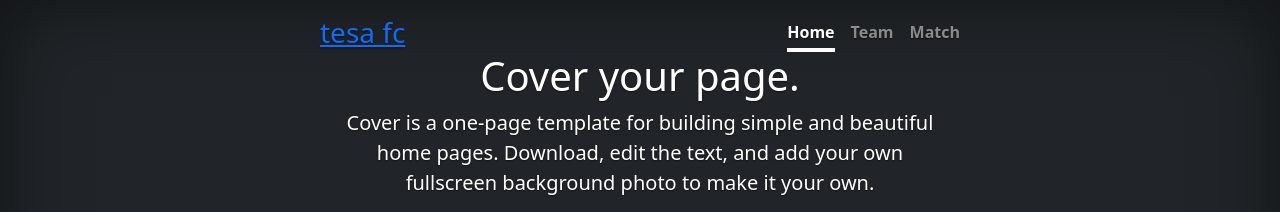
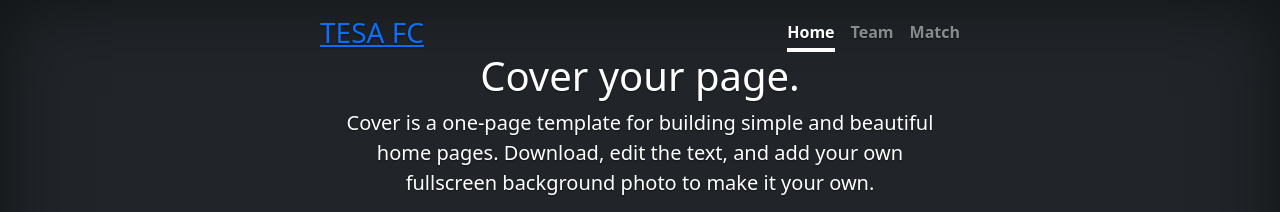
Before and after one commit to tesafc/www, a Jekyll site: the page built from index.html, in a window 1280 px wide. Shown: the top 212 px of the page. Built offline with Jekyll 4.4.1, drawn with Linux system fonts in a browser that asks for light colours.

```diff
--- a/_config.yml
+++ b/_config.yml
@@ -1,4 +1,4 @@
-title: tesa fc
+title: TESA FC
 description: official website tesa fc
 baseurl: /www
 permalink: pretty
```
